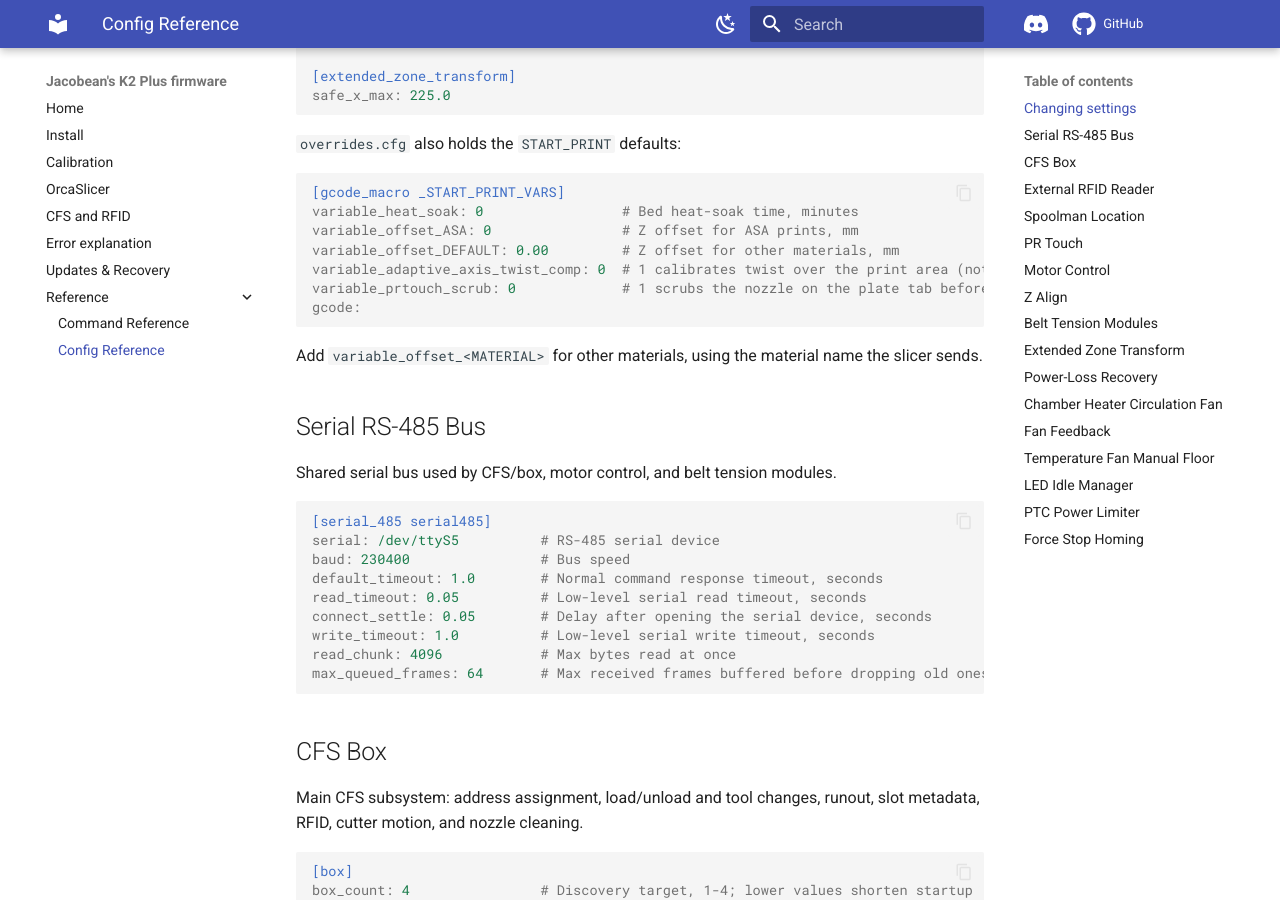
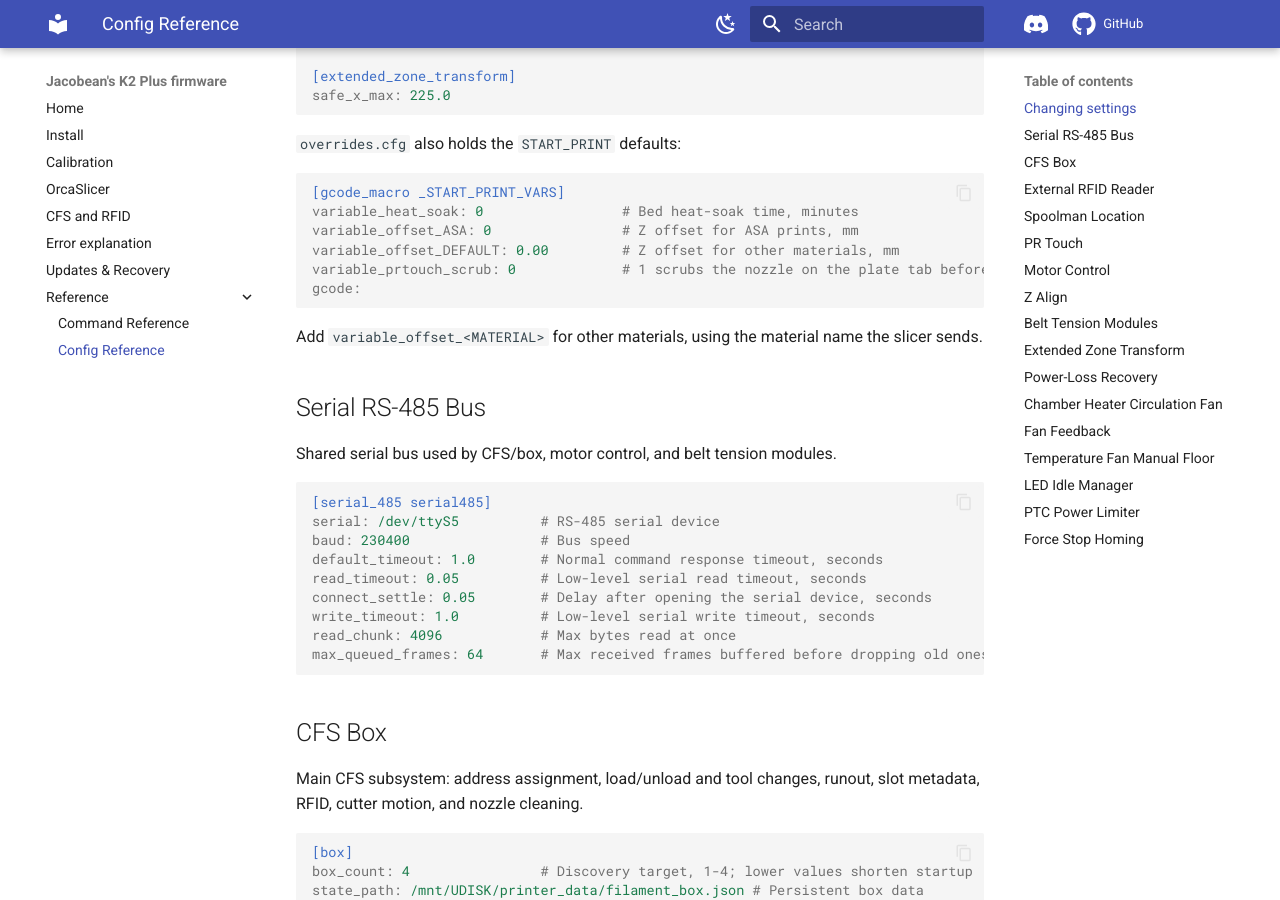
Before and after one commit to Jacob10383/k2-plus-custom-firmware, an MkDocs documentation site: the page built from docs/config-reference.md, in a window 1280 px wide and 900 px high, scrolled down 441 px. Built offline with MkDocs 1.6.1 and Material for MkDocs 9.7.7, drawn with Linux system fonts in a browser that asks for light colours; comment, search, counter and statistics services are not loaded.

Commit message:
Docs: drop adaptive_axis_twist_comp, START_PRINT no longer calibrates twist

````diff
--- a/docs/config-reference.md
+++ b/docs/config-reference.md
@@ -27,7 +27,6 @@ safe_x_max: 225.0
 variable_heat_soak: 0                 # Bed heat-soak time, minutes
 variable_offset_ASA: 0                # Z offset for ASA prints, mm
 variable_offset_DEFAULT: 0.00         # Z offset for other materials, mm
-variable_adaptive_axis_twist_comp: 0  # 1 calibrates twist over the print area (not with PRTouch as the probe)
 variable_prtouch_scrub: 0             # 1 scrubs the nozzle on the plate tab before probing
 gcode:
 ```
````
